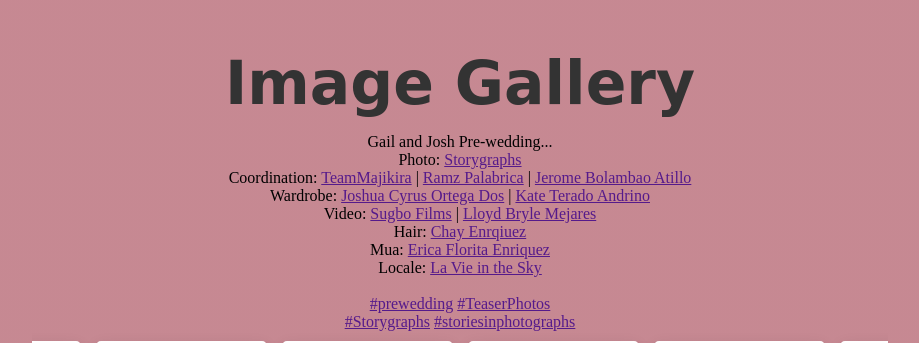
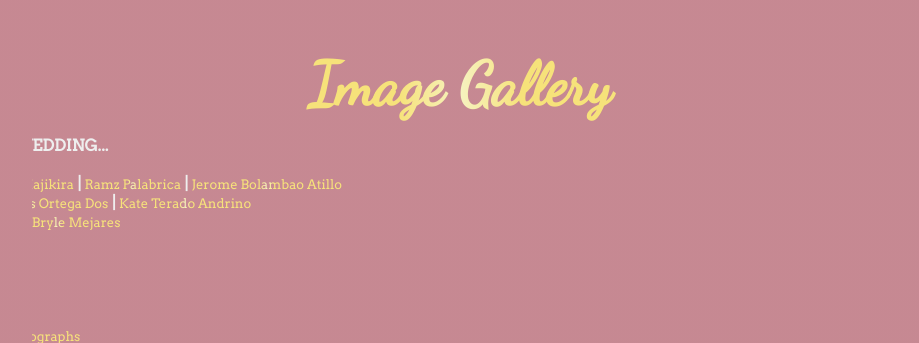
Before and after one commit to 2koiii/invitation, a PHP site: page /html/gallery.html in a window 1280 px wide. Shown: the top 343 px of the page, without its empty margins (180-1099 px from the left). Run offline with PHP 8.4, Linux system fonts and the light colour scheme.

Commit message:
Minor stying
-Added font style to h1 non-home pages

```diff
--- a/css/non-home.css
+++ b/css/non-home.css
@@ -37,9 +37,21 @@
 }
 
 .container{position: relative; width: 100vw; min-height: 100vh; padding: 15px 25px;}
-.container h1{font-size: 60px; font-family: 'Dancing Script', cursive; font-weight: bold; font-style: normal; padding: 15px; color: #333; text-align: center; text-transform: capitalize;}
+.container h1{font-size: 60px; font-family: 'Dancing Script', cursive; font-weight: bold; font-style: normal; padding: 15px; color: #333; text-align: center; text-transform: capitalize;background: linear-gradient(
+	to right,
+	/* #462523 0, */
+  /* #cb9b51 22%,  */
+	#f6e27a 45%,
+	#f6f2c0 50%,
+	#f6e27a 55%
+	/* #cb9b51 78% */
+	/* #462523 100% */
+	);
+   color:transparent;
+   -webkit-background-clip:text;}
 .container h2{text-align: center;}
 .container p{text-align: center;}
+.container > a{text-transform: uppercase; color: var(--white); text-decoration: none; border: 1px solid black; padding: 5px;}
 .container .image-container{display: flex; flex-wrap: wrap; gap: 15px; justify-content: center; padding: 10px;}
 .container .image-container .image{border: 5px solid #fff; box-shadow: 0 5px 15px rgba(0,0,0,.1); overflow: hidden; cursor: pointer; width: 171px; aspect-ratio: 1/1; border-radius: 5px;}
 .container .image-container .image img{height: 100%; width: 100%; object-fit: cover; transition: .2s linear;}
@@ -53,6 +65,19 @@
 
 @media (max-width: 768px){.container .popup-image img{width: 95%;}}
 
+.photos_page p{font-weight: bold; color: var(--white); text-transform: uppercase;}
+.photos_page a{text-transform: none; color: black; text-decoration: underline;font-weight: normal; font-size: 13px; background: linear-gradient(
+	to right,
+	/* #462523 0, */
+  /* #cb9b51 22%,  */
+	#f6e27a 45%,
+	#f6f2c0 50%,
+	#f6e27a 55%
+	/* #cb9b51 78% */
+	/* #462523 100% */
+	);
+   color:transparent;
+   -webkit-background-clip:text;}
 .entourage_container h2{text-align: center;}
 .entourage_container h3{text-align: center;}
 .entourage_container p{text-align: center;}
--- a/html/gallery.html
+++ b/html/gallery.html
@@ -7,14 +7,16 @@
   <meta name="viewport" content="width=device-width, initial-scale=1.0">
   <title>Photos</title>
   <link rel="stylesheet" href="../css/non-home.css">
+  <link href="https://fonts.googleapis.com/css?family=Arvo" rel="stylesheet">
+  <link rel='stylesheet' href='https://fonts.googleapis.com/css?family=Dancing+Script&amp;display=swap'>
 </head>
 
 <body>
 
   <div class="container">
     <a href="../">Back</a>
-
     <h1>Image Gallery</h1>
+<div class="left_align photos_page" >
     <p>Gail and Josh Pre-wedding...<br>
     Photo: <a href="">Storygraphs<br></a>
     Coordination: <a href="">TeamMajikira</a> | <a href="">Ramz Palabrica</a> | <a href="">Jerome Bolambao Atillo</a><br>
@@ -27,7 +29,7 @@
     <a href="">#prewedding</a> <a href="">#TeaserPhotos</a><br>
     <a href="">#Storygraphs</a> <a href="">#storiesinphotographs</a>
     </p>
-
+</div>
 
     <div class="image-container">
       <figure class="image"><img src="../prenup photos/New folder/1.png" alt=""></figure>
--- a/html/wedding_details.html
+++ b/html/wedding_details.html
@@ -6,6 +6,8 @@
     <meta name="viewport" content="width=device-width, initial-scale=1.0">
     <title>Wedding Details</title>
     <link rel="stylesheet" href="../css/non-home.css">
+    <link href="https://fonts.googleapis.com/css?family=Arvo" rel="stylesheet">
+    <link rel='stylesheet' href='https://fonts.googleapis.com/css?family=Dancing+Script&amp;display=swap'>
 </head>
 <body>
    <div class="container">
```
